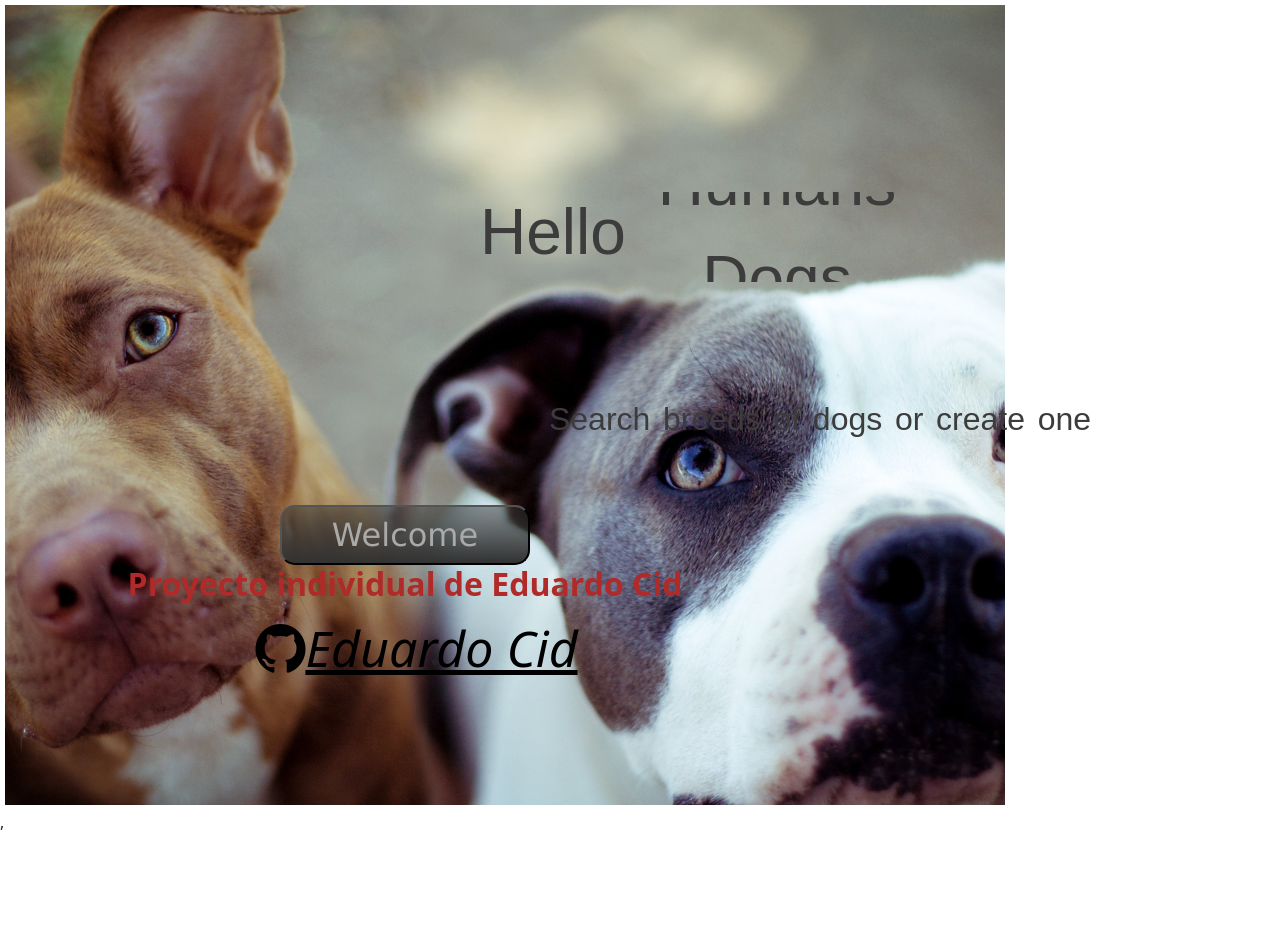
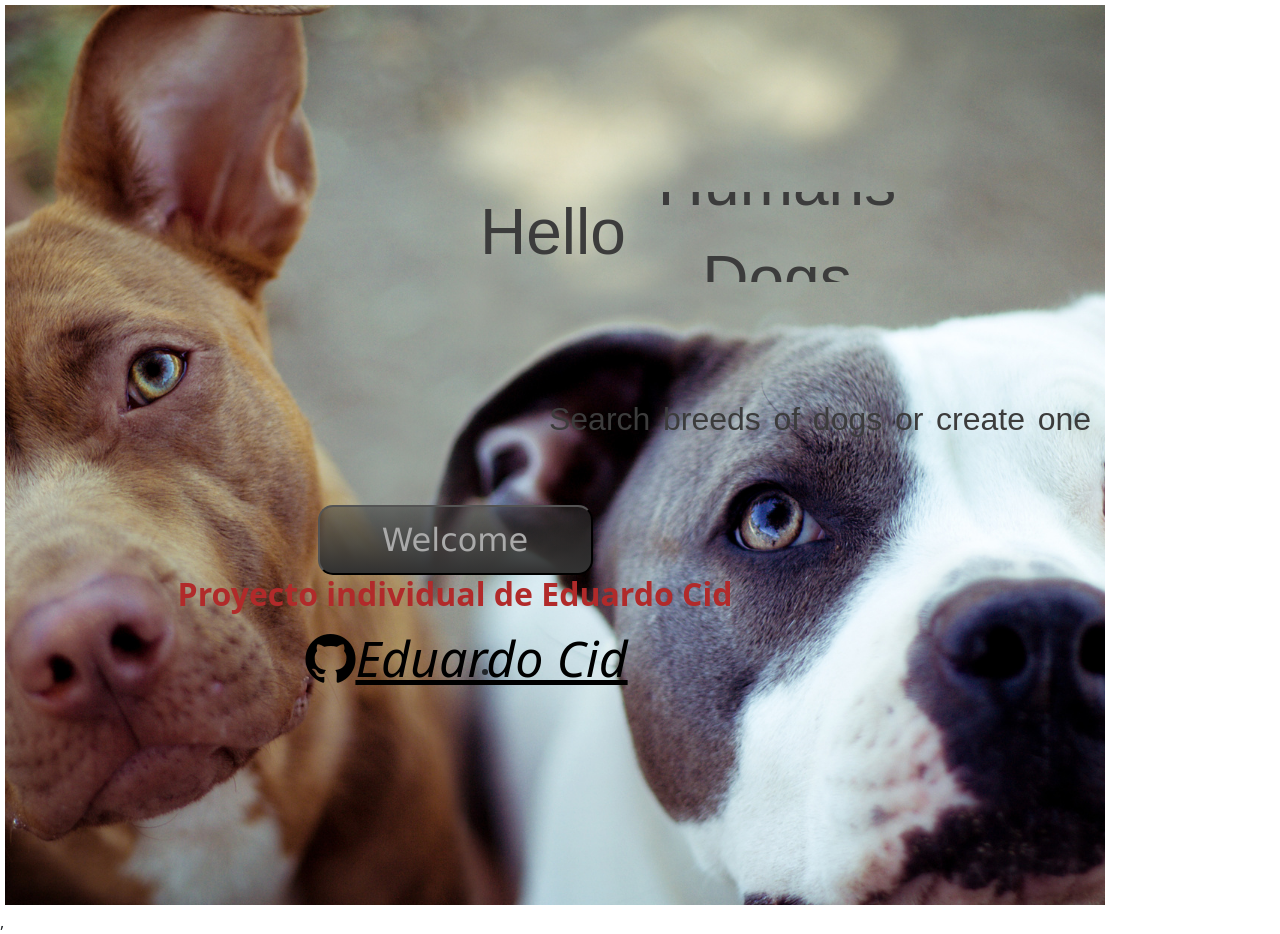
Before and after one commit to Eduardocid200/PI-Dogs-main, a React (Create React App) app in the folder client/: page / in a window 1280 px wide. Before the commit the page ends 834 px from the top, so only its background shows below. Built offline with nearby package versions, Linux system fonts and the light colour scheme.

Commit message:
updating

```diff
--- a/client/src/components/landingPage.css
+++ b/client/src/components/landingPage.css
@@ -1,7 +1,7 @@
 .landing_page {
 background-image: url('../images/303944.jpg');
-width: 1000px;
-height: 800px;
+width: 1100px;
+height: 900px;
 background-repeat: no-repeat;
 background-position: center;
 background-attachment: fixed;
```
